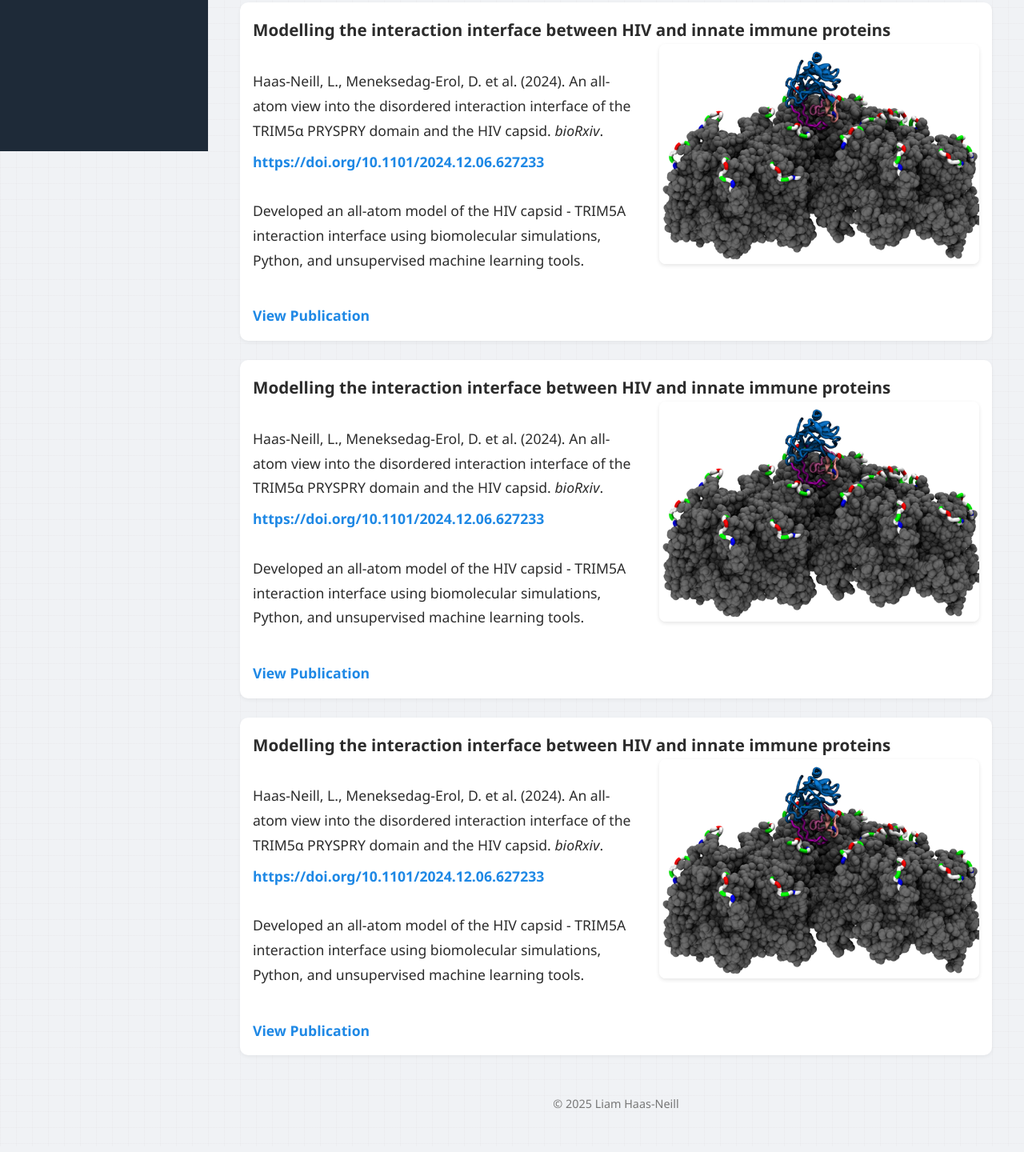
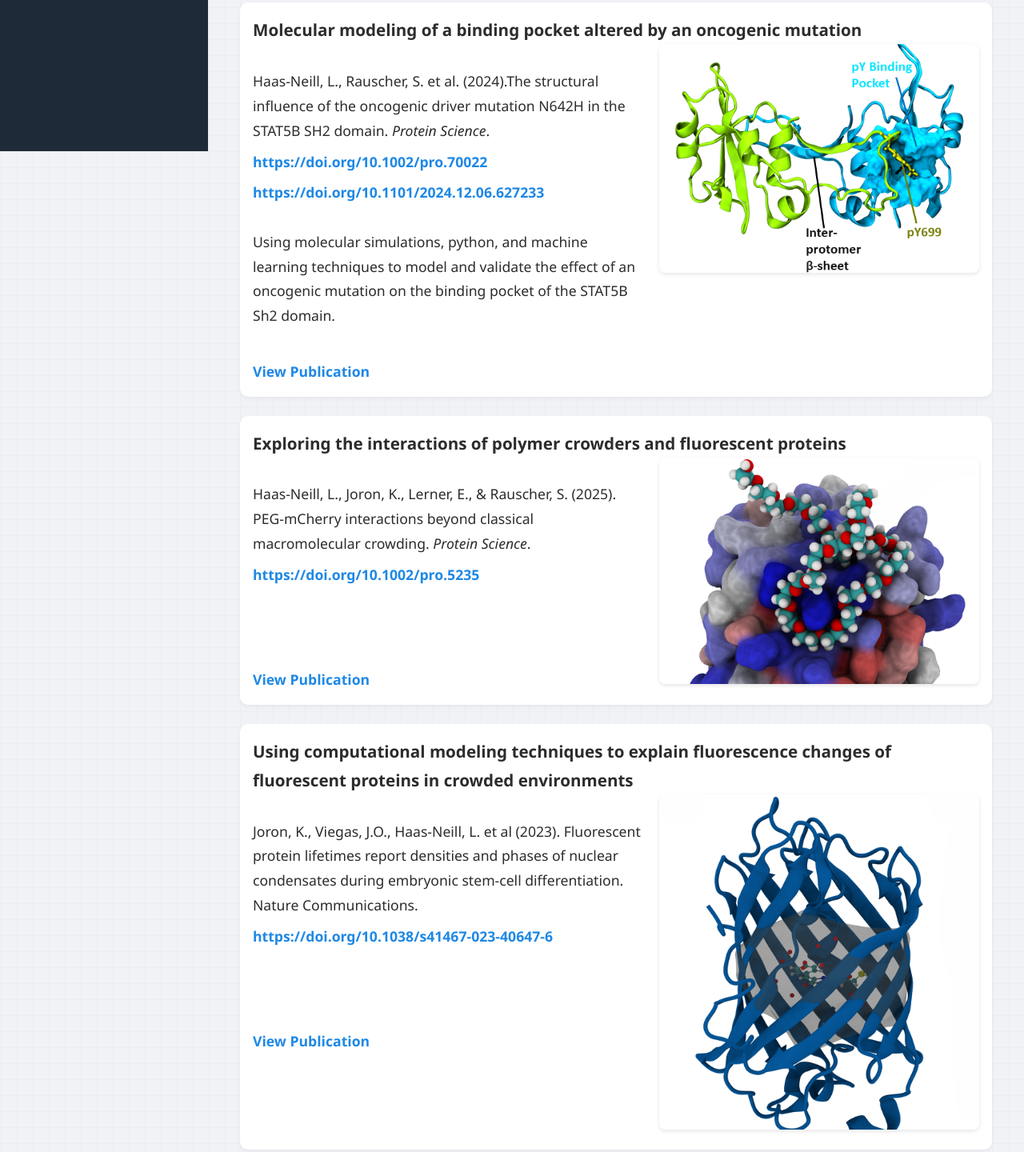
Before and after one commit to liamhn/liamhn.github.io, a plain HTML site: page publications.html in a window 1280 px wide. Shown: the part 611-2051 px from the top of the page at 80% size. Drawn offline with Linux system fonts and the light colour scheme.

Commit message:
Add files via upload

```diff
--- a/publications.html
+++ b/publications.html
@@ -43,65 +43,15 @@
     <section id="publications">
       <h2>Publications</h2>
 
+
+
+
+
 <div class="project">
   <h3>Modelling the interaction interface between HIV and innate immune proteins</h3>
   <div class="project-content">
     <div class="project-text">
-      <p><br>Haas-Neill, L., Meneksedag-Erol, D. et al. (2024). An all-atom view into the disordered interaction
-        interface of the TRIM5α PRYSPRY domain and the HIV capsid. <i>bioRxiv</i>.
-        <a href="https://doi.org/10.1101/2024.12.06.627233" target="_blank">https://doi.org/10.1101/2024.12.06.627233</a>
-      </p>
-      <p><br>Developed an all-atom model of the HIV capsid - TRIM5A interaction interface using biomolecular simulations, Python, and unsupervised machine learning tools.<br><br></p>
-      <a href="https://doi.org/10.1101/2024.12.06.627233" target="_blank">View Publication</a>
-    </div>
-
-    <!-- Image included -->
-    <div class="project-image-wrapper">
-      <img src="images/trimhivcapsid.png" alt="HIV-TRIM5α Interaction Model" class="project-image-right" />
-    </div>
-  </div>
-</div>
-<div class="project">
-  <h3>Modelling the interaction interface between HIV and innate immune proteins</h3>
-  <div class="project-content">
-    <div class="project-text">
-      <p><br>Haas-Neill, L., Meneksedag-Erol, D. et al. (2024). An all-atom view into the disordered interaction
-        interface of the TRIM5α PRYSPRY domain and the HIV capsid. <i>bioRxiv</i>.
-        <a href="https://doi.org/10.1101/2024.12.06.627233" target="_blank">https://doi.org/10.1101/2024.12.06.627233</a>
-      </p>
-      <p><br>Developed an all-atom model of the HIV capsid - TRIM5A interaction interface using biomolecular simulations, Python, and unsupervised machine learning tools.<br><br></p>
-      <a href="https://doi.org/10.1101/2024.12.06.627233" target="_blank">View Publication</a>
-    </div>
-
-    <!-- Image included -->
-    <div class="project-image-wrapper">
-      <img src="images/trimhivcapsid.png" alt="HIV-TRIM5α Interaction Model" class="project-image-right" />
-    </div>
-  </div>
-</div>
-<div class="project">
-  <h3>Modelling the interaction interface between HIV and innate immune proteins</h3>
-  <div class="project-content">
-    <div class="project-text">
-      <p><br>Haas-Neill, L., Meneksedag-Erol, D. et al. (2024). An all-atom view into the disordered interaction
-        interface of the TRIM5α PRYSPRY domain and the HIV capsid. <i>bioRxiv</i>.
-        <a href="https://doi.org/10.1101/2024.12.06.627233" target="_blank">https://doi.org/10.1101/2024.12.06.627233</a>
-      </p>
-      <p><br>Developed an all-atom model of the HIV capsid - TRIM5A interaction interface using biomolecular simulations, Python, and unsupervised machine learning tools.<br><br></p>
-      <a href="https://doi.org/10.1101/2024.12.06.627233" target="_blank">View Publication</a>
-    </div>
-
-    <!-- Image included -->
-    <div class="project-image-wrapper">
-      <img src="images/trimhivcapsid.png" alt="HIV-TRIM5α Interaction Model" class="project-image-right" />
-    </div>
-  </div>
-</div>
-<div class="project">
-  <h3>Modelling the interaction interface between HIV and innate immune proteins</h3>
-  <div class="project-content">
-    <div class="project-text">
-      <p><br>Haas-Neill, L., Meneksedag-Erol, D. et al. (2024). An all-atom view into the disordered interaction
+      <p><br>Haas-Neill, L., Rauscher, S. et al. (2024). An all-atom view into the disordered interaction
         interface of the TRIM5α PRYSPRY domain and the HIV capsid. <i>bioRxiv</i>.
         <a href="https://doi.org/10.1101/2024.12.06.627233" target="_blank">https://doi.org/10.1101/2024.12.06.627233</a>
       </p>
@@ -117,6 +67,82 @@
 </div>
 
 
+
+
+
+
+<div class="project">
+  <h3>Molecular modeling of a binding pocket altered by an oncogenic mutation</h3>
+  <div class="project-content">
+    <div class="project-text">
+      <p><br>Haas-Neill, L., Rauscher, S. et al. (2024).The structural influence of the oncogenic driver mutation N642H in the STAT5B SH2
+domain. <i>Protein Science</i>. <a href="https://doi.org/10.1002/pro.70022" target = _"blank>https://doi.org/10.1002/pro.70022</a>
+
+        <a href="https://doi.org/10.1101/2024.12.06.627233" target="_blank">https://doi.org/10.1101/2024.12.06.627233</a>
+      </p>
+      <p><br> Using molecular simulations, python, and machine learning techniques to model and validate the effect of an oncogenic mutation on the binding pocket of the STAT5B Sh2 domain.<br><br></p>
+      <a href="https://doi.org/10.1101/2024.12.06.627233" target="_blank">View Publication</a>
+    </div>
+
+    <!-- Image included -->
+    <div class="project-image-wrapper">
+      <img src="images/sh2bindingpocket.png" alt="sh2 binding pocket" class="project-image-right" />
+    </div>
+  </div>
+</div>
+
+
+
+
+
+<div class="project">
+  <h3>Exploring the interactions of polymer crowders and fluorescent proteins</h3>
+  <div class="project-content">
+    <div class="project-text">
+      <p><br>Haas-Neill, L., Joron, K., Lerner, E., & Rauscher, S. (2025). PEG-mCherry interactions beyond
+classical macromolecular crowding. <i>Protein Science</i>.
+        <a href="https://doi.org/10.1002/pro.5235" target="_blank">https://doi.org/10.1002/pro.5235</a>
+      </p>
+      <p><br><br><br></p>
+      <a href="https://doi.org/10.1002/pro.5235" target="_blank">View Publication</a>
+    </div>
+
+    <!-- Image included -->
+    <div class="project-image-wrapper">
+      <img src="images/pegmcherry.png" alt="HIV-TRIM5α Interaction Model" class="project-image-right" />
+    </div>
+  </div>
+</div>
+
+
+
+
+
+
+
+
+
+<div class="project">
+  <h3>Using computational modeling techniques to explain fluorescence changes of fluorescent proteins in crowded environments</h3>
+  <div class="project-content">
+    <div class="project-text">
+      <p><br>Joron, K., Viegas, J.O., Haas-Neill, L. et al (2023). Fluorescent protein lifetimes report densities and
+phases of nuclear condensates during embryonic stem-cell differentiation. Nature Communications.
+
+        <a href="https://doi.org/10.1038/s41467-023-40647-6" target="_blank">https://doi.org/10.1038/s41467-023-40647-6</a>
+      </p>
+      <p><br><br><br></p>
+      <a href="https://doi.org/10.1038/s41467-023-40647-6" target="_blank">View Publication</a>
+    </div>
+
+    <!-- Image included -->
+    <div class="project-image-wrapper">
+      <img src="images/mcherrypocket.png" alt="HIV-TRIM5α Interaction Model" class="project-image-right" />
+    </div>
+  </div>
+</div>
+
+
     </section>
 
     <footer>
```
Also changed, not shown: images/mcherrybetas.png (added), images/mcherrypocket.png (added), images/pegmcherry.png (added), images/sh2bindingpocket.png (added).
